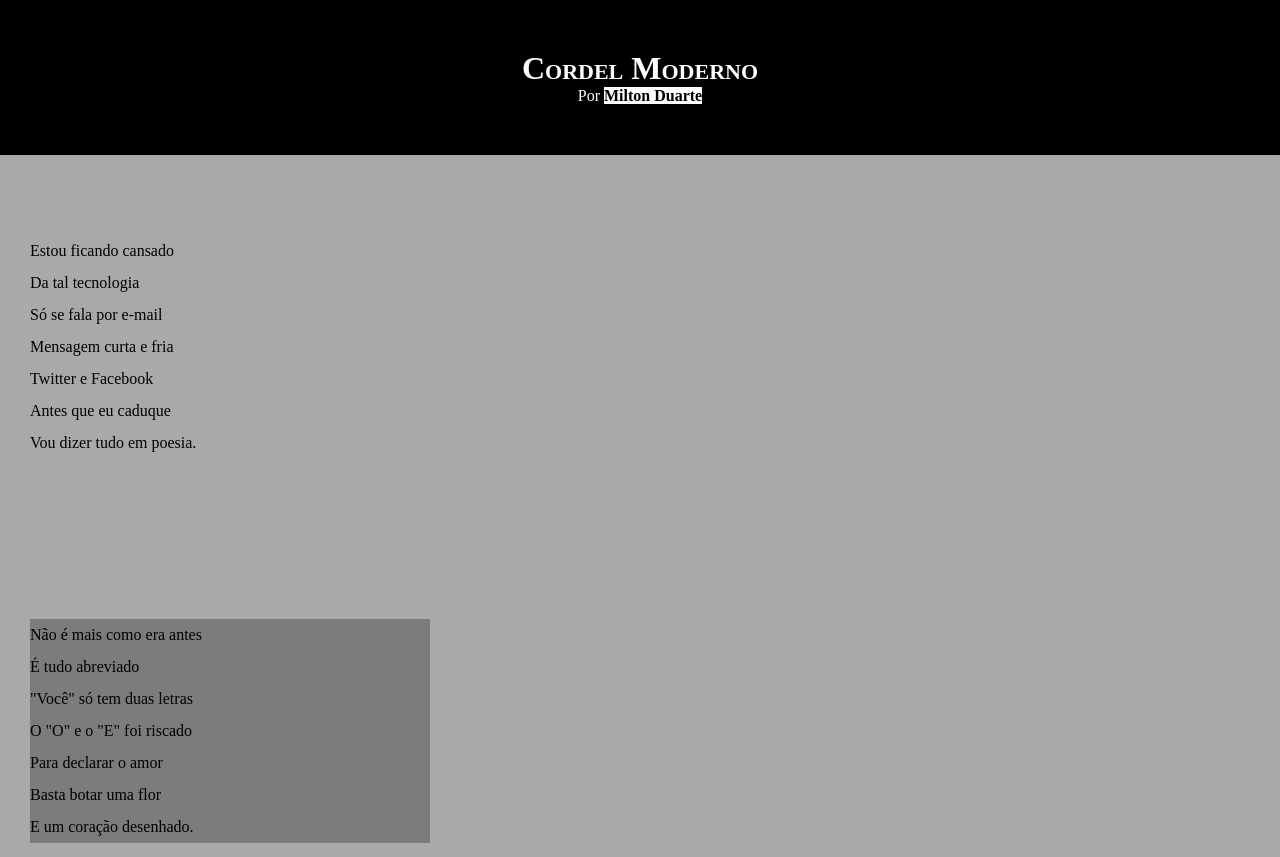
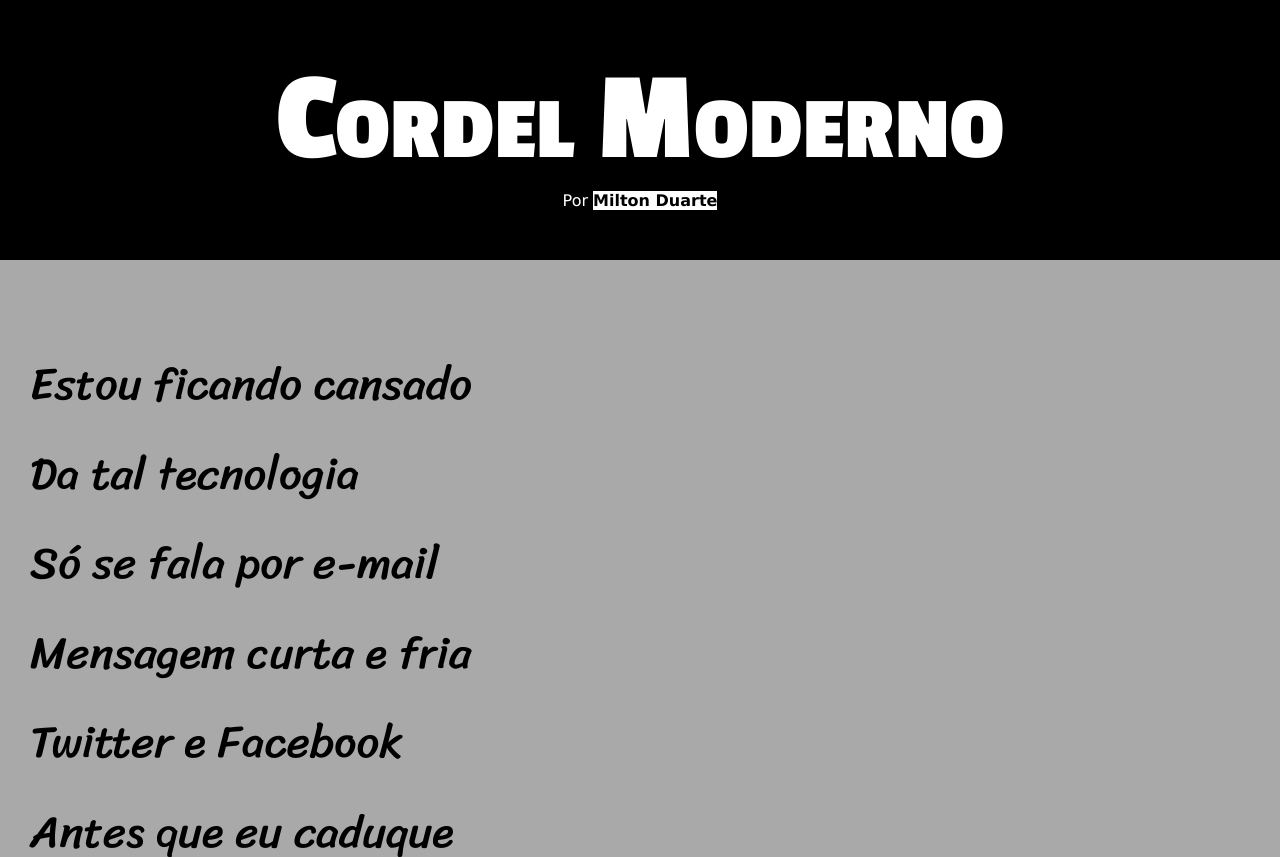
Before and after one commit to RodrigoAraujodaLuz/html-css, a plain HTML site: page exercicios/desafios/desafio012/index.html in a window 1280 px wide. Shown: the top 857 px of the page. Drawn offline with Linux system fonts and the light colour scheme.

Commit message:
atualização de estilos

```diff
--- a/exercicios/desafios/desafio012/estilo/style.css
+++ b/exercicios/desafios/desafio012/estilo/style.css
@@ -1,4 +1,14 @@
 @charset "UTF-8";
+
+@import url('https://fonts.googleapis.com/css2?family=Bebas+Neue&family=Passion+One:wght@400;700;900&family=Work+Sans:ital,wght@0,100..900;1,100..900&display=swap');
+
+@import url('https://fonts.googleapis.com/css2?family=Bebas+Neue&family=Passion+One:wght@400;700;900&family=Sriracha&family=Work+Sans:ital,wght@0,100..900;1,100..900&display=swap');
+
+:root{
+    --fonte1: verdana, Geneva, tahoma, sans-serif;
+    --fonte2: "Passion One", Cursive;
+    --fonte3:"Sriracha", cursive;
+}
 
 *{
     margin: 0px;
@@ -8,6 +18,7 @@
 html, body{
     min-height: 100vh;
     background-color: darkgray;
+    font-family: var(--fonte1);
 }
 
 header{
@@ -19,6 +30,8 @@ header{
 header > h1{
     padding-top: 50px;
     font-variant: small-caps;
+    font-family: var(--fonte2);
+    font-size: 10vw;
 }
 
 header > p{
@@ -36,17 +49,21 @@ header a:hover, footer a:hover{
     text-decoration: underline;
 }
 
+section{
+    padding-top: 10vh;
+    padding-bottom: 10vh;
+    line-height: 2em;
+    padding-left: 30px;
+    font-family: var(--fonte3);
+    font-size: 3.5vw;
+}
+
 section .normal{
     background-color: white;
     color: black;
 }
 
-section{
-    padding-top: 10vh;
-    padding-bottom: 10vh;
-    line-height: 2em;
-    padding-left: 30px;
-}
+
 
 section .imagem{
     background-color: rgb(34, 34, 34);
@@ -54,8 +71,10 @@ section .imagem{
 }
 
 section.imagem > p{
+    display: inline-block;
+    padding: 5px;
     background-color: rgba(0, 0, 0, 0.267);
-    width: 400px;
+
 }
 
 footer{
```
